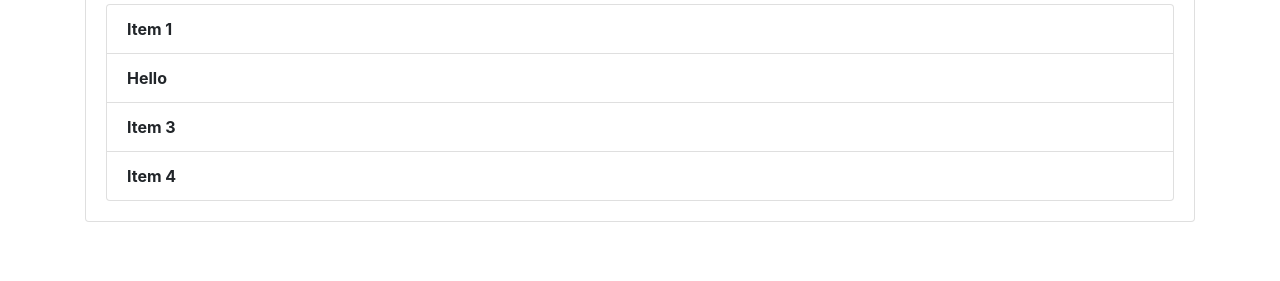
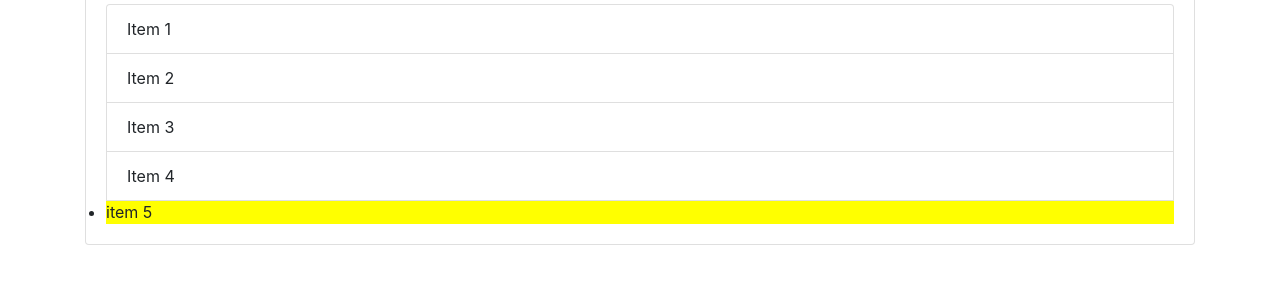
Before and after one commit to tanyasawarn/VS-CODE-PUSH, a plain HTML site: page index.html in a window 1280 px wide. Shown: the part 273-554 px from the top of the page. Drawn offline with nearby package versions, Linux system fonts and the light colour scheme.

Commit message:
getelementbyid push

```diff
--- a/dom.js
+++ b/dom.js
@@ -4,11 +4,16 @@
 //title.style.fontWeight="900";
 //var title1=document.getElementById('main');
 //title1.style.color="green";
- var items=document.getElementsByClassName('list-group-item');
- items[1].textContent='Hello';
- items[2].style.backgrounColor= 'green';
- for(var i=0;i<items.length;i++)
- {
-    items[i].style.fontWeight= 'bold';
-    items[i].style.fontColor='red';
- }
+ //var items=document.getElementsByClassName('list-group-item');
+ //items[1].textContent='Hello';
+ //items[2].style.backgrounColor= 'green';
+ //for(var i=0;i<items.length;i++)
+ //{
+   // items[i].style.fontWeight= 'bold';
+    //items[i].style.fontColor='red';
+ //}
+ var li=document.getElementsByTagName('li');
+ li[4].style.backgroundColor= 'yellow';
+
+ var li=document.getElementsByClassName('list-group-item');
+ li[4].style.fontWeight= 'bold';
--- a/index.html
+++ b/index.html
@@ -25,6 +25,7 @@
       <li class="list-group-item">Item 2</li>
       <li class="list-group-item">Item 3</li>
       <li class="list-group-item">Item 4</li>
+      <li>item 5</li>
     </ul>
    </div>
   </div>
```
